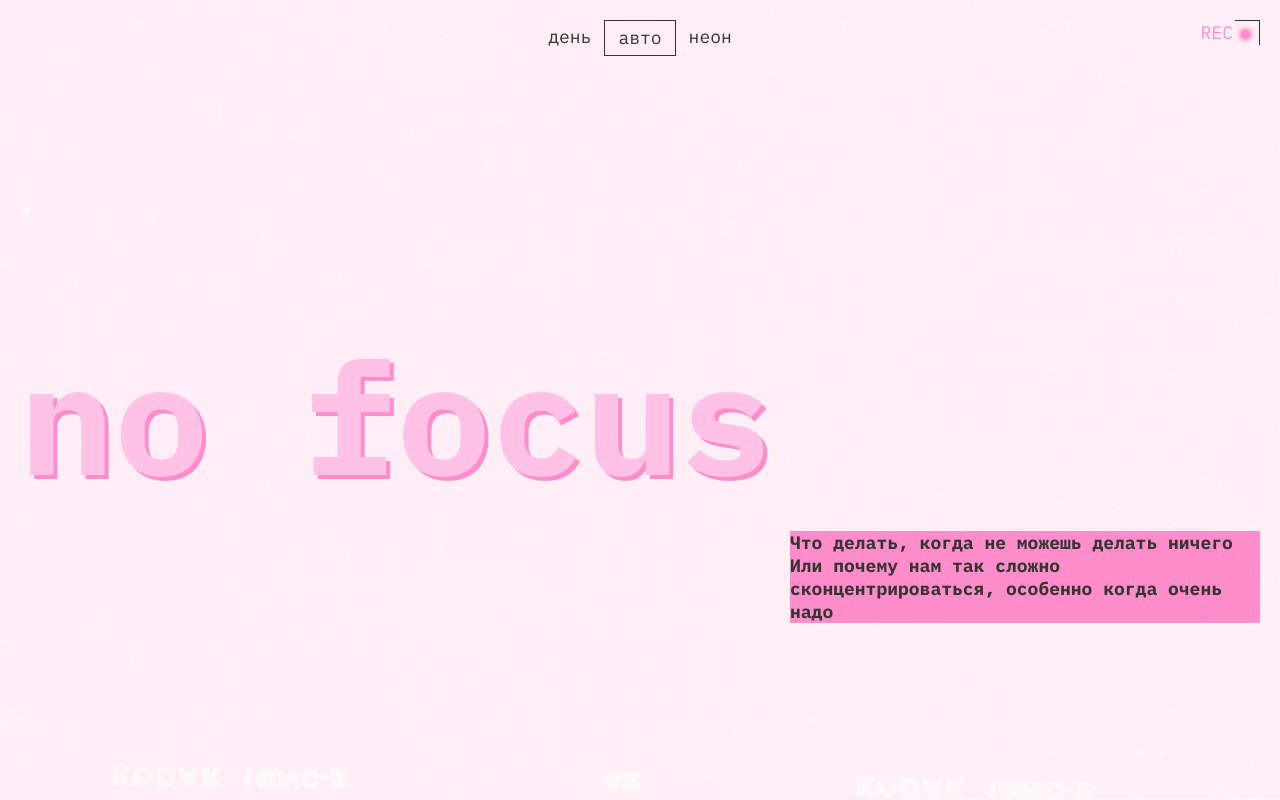
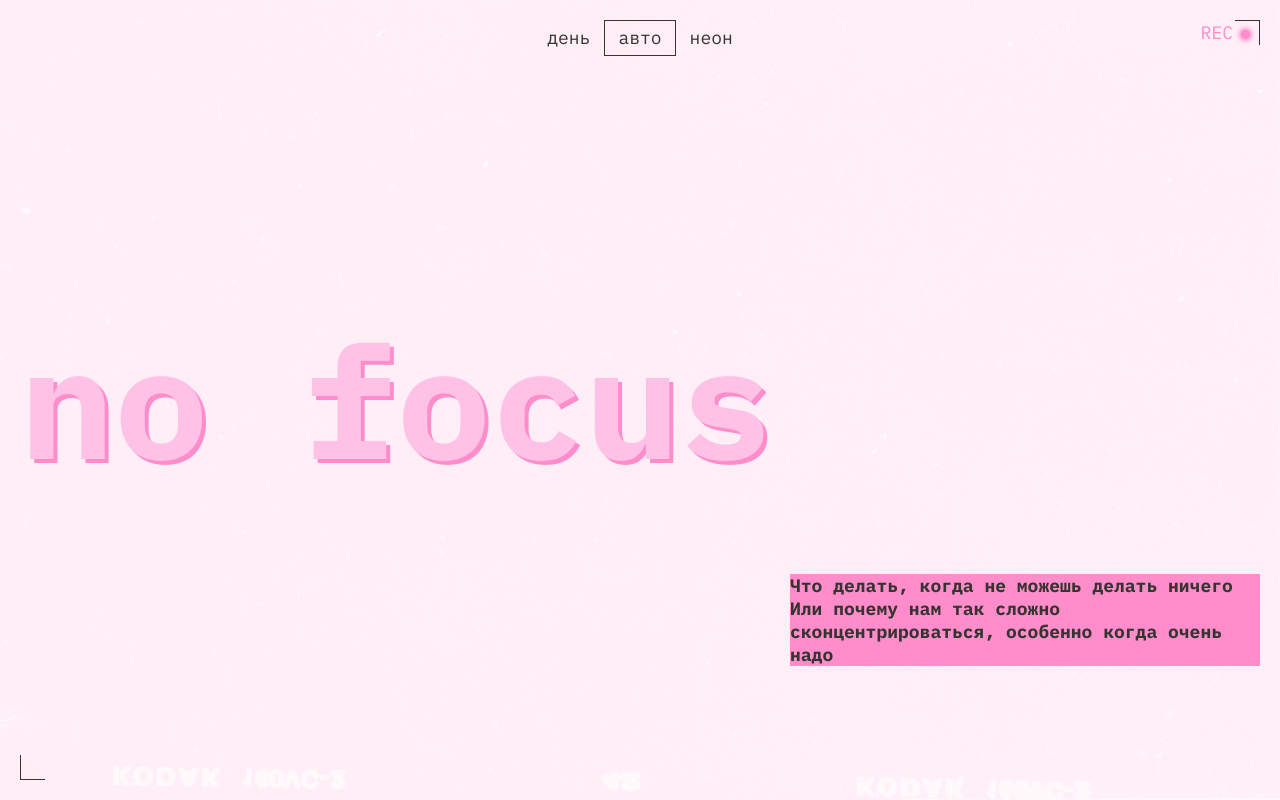
Before and after one commit to gaidarenko/slozhno-sosredotochitsya, a plain HTML site: page index.html in a window 1280 px wide. Shown: the top 800 px of the page. Drawn offline with Linux system fonts and the light colour scheme.

Commit message:
Add flexible layout

```diff
--- a/styles/dark.css
+++ b/styles/dark.css
@@ -11,4 +11,5 @@
   --text-color: #f1b2ce;
   --header-color: #db00ff;
   --title-color: #ff0070;
+  --btn-hover-color: rgba(255, 0, 112, 0.4);
 }
--- a/styles/light.css
+++ b/styles/light.css
@@ -11,6 +11,7 @@
   --text-color: #353430;
   --header-color: #ffc2e6;
   --title-color: #353430;
+  --btn-hover-color: rgba(50, 49, 45, 0.4);
 }
 
 @media (prefers-color-scheme: light) {
@@ -21,5 +22,6 @@
     --text-color: #353430;
     --header-color: #ffc2e6;
     --title-color: #353430;
+    --btn-hover-color: rgba(50, 49, 45, 0.4);
   }
 }
--- a/styles/style.css
+++ b/styles/style.css
@@ -11,14 +11,14 @@
 }
 
 .header {
-  display: flex;
-  flex-direction: column;
-  align-items: flex-end;
+  display: grid;
+  grid-template-rows: 1fr min-content 1fr;
+  align-items: center;
+  justify-items: end;
   position: relative;
   margin: 10px;
   color: var(--accent-color);
-  padding-bottom: 15px;
-  padding-top: 60px;
+  min-height: calc(100vh - 20px);
 }
 
 .decorated-zone::after {
@@ -75,10 +75,19 @@
   line-height: 18px;
   background-color: transparent;
   color: var(--title-color);
-  border: none;
+  border: 1px solid transparent;
   padding: 8px 13px;
   text-transform: lowercase;
   cursor: pointer;
+}
+
+.header__theme-menu-button:hover {
+  border: 1px solid var(--btn-hover-color);
+}
+
+.header__theme-menu-button:focus-visible {
+  outline: none;
+  border-bottom: 1px solid var(--title-color);
 }
 
 .header__theme-menu-button_active {
@@ -87,7 +96,7 @@
 }
 
 .header__title {
-  align-self: flex-start;
+  margin-right: auto;
   font-size: clamp(7.25rem, 7.0115rem + 1.0178vw, 7.5rem);
   line-height: clamp(7.25rem, 7.0115rem + 1.0178vw, 7.5rem);
   font-weight: 700;
@@ -104,8 +113,6 @@
 }
 
 .header__text {
-  margin-top: 55px;
-  margin-bottom: 56px;
   max-width: 364px;
 }
 
@@ -150,7 +157,9 @@
 }
 
 .footer {
+  min-height: calc(100vh - 20px);
   position: relative;
+  display: flex;
   margin: 50px 10px 10px 10px;
 }
 
@@ -159,16 +168,21 @@
   font-weight: 700;
   color: var(--header-color);
   text-shadow: 2px 2px 0 var(--accent-color);
-  padding-top: 200px;
-  padding-bottom: 200px;
-  text-align: center;
+  margin: auto;
 }
 
 .link {
   color: inherit;
-  /* text-underline-offset: 4px; */
   text-decoration: none;
   text-shadow: 2px 1px var(--accent-color);
+}
+
+.link:focus-visible {
+  outline: 1px solid var(--text-color);
+}
+
+.link:hover {
+  text-decoration: underline solid var(--text-color);
 }
 
 .gallery_item__sunset {
@@ -194,12 +208,16 @@
 @media (width >= 768px) {
   .header {
     margin: 20px;
-    padding-top: 172px;
-    padding-bottom: 163px;
+    min-height: calc(100vh - 40px);
   }
 
   .header__title {
     font-size: clamp(7.5rem, 0.5625rem + 14.4531vw, 9.8125rem);
+  }
+
+  .footer {
+    min-height: calc(100vh - 40px);
+    margin: 50px 20px 20px 20px;
   }
 
   .section {
@@ -259,13 +277,10 @@
     max-width: 470px;
   }
 
-  .header {
-    padding-top: 0;
-  }
-
   .header__theme-menu {
-    align-self: center;
-    margin-bottom: 300px;
+    align-self: start;
+    margin-left: auto;
+    margin-right: auto;
   }
 
   .header__theme-menu-list {
--- a/styles/variables.css
+++ b/styles/variables.css
@@ -5,4 +5,5 @@
   --text-color: #f1b2ce;
   --header-color: #db00ff;
   --title-color: #ff0070;
+  --btn-hover-color: rgba(255, 0, 112, 0.4);
 }
```
